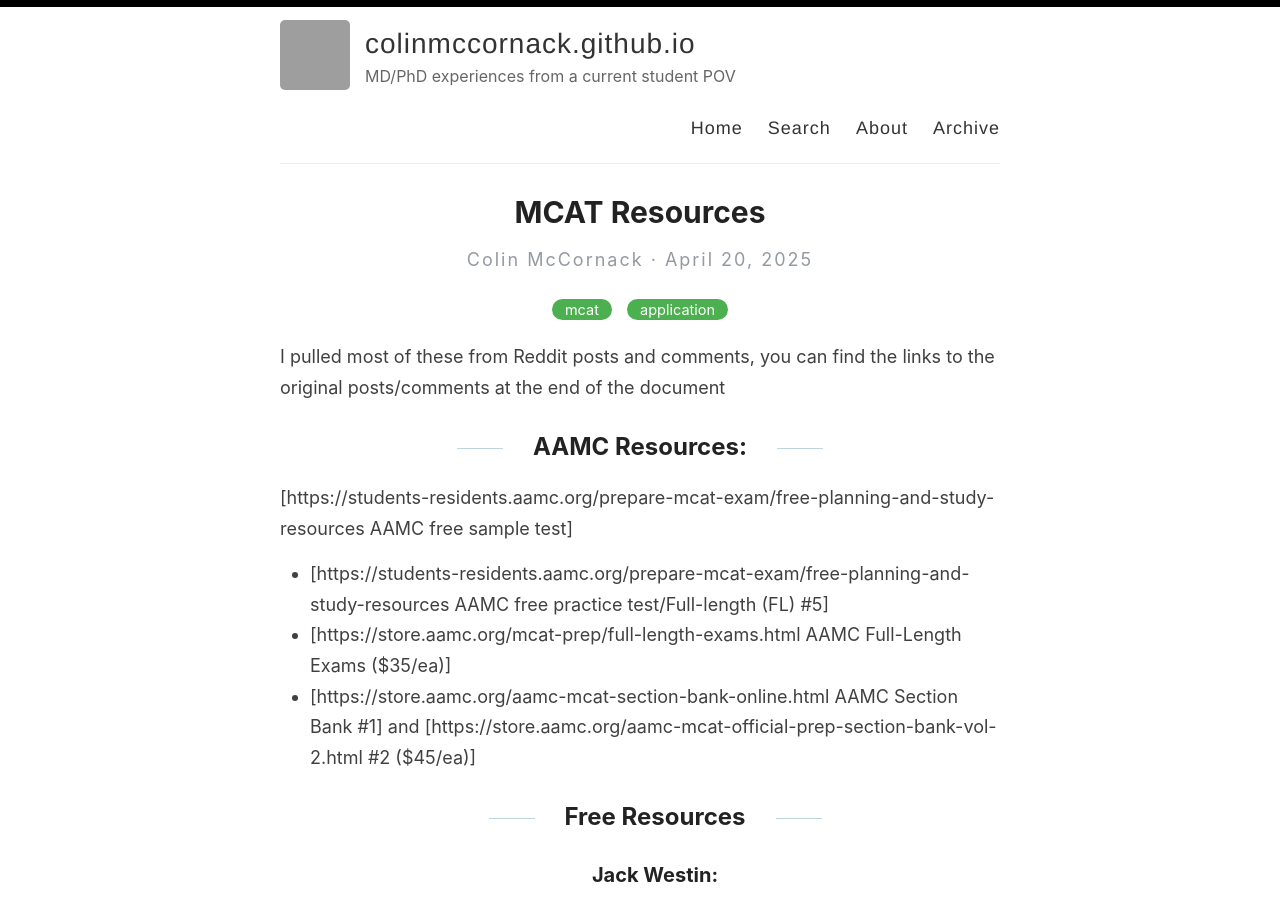
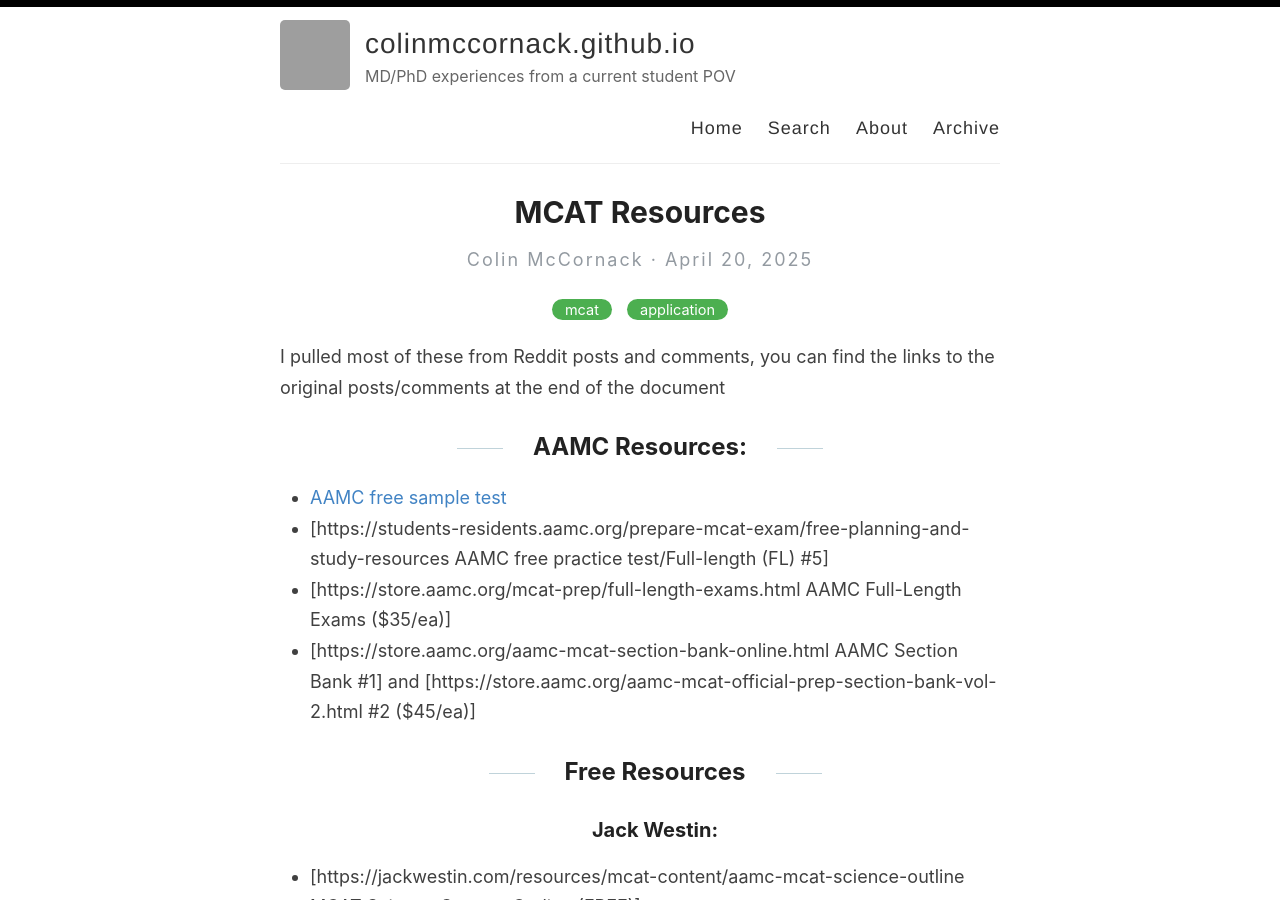
Before and after one commit to colinmccornack/colinmccornack.github.io, a Jekyll site: the page built from _posts/2025-04-20-MCAT-Resources.md, in a window 1280 px wide and 900 px high. Built offline with Jekyll 4.4.1, drawn with Linux system fonts in a browser that asks for light colours; grey boxes are pictures that could not be loaded.

Commit message:
Fixing formatting

```diff
--- a/_posts/2025-04-20-MCAT-Resources.md
+++ b/_posts/2025-04-20-MCAT-Resources.md
@@ -5,7 +5,7 @@ categories: [mcat, application]
 ---
 I pulled most of these from Reddit posts and comments, you can find the links to the original posts/comments at the end of the document
 ## AAMC Resources:
-[https://students-residents.aamc.org/prepare-mcat-exam/free-planning-and-study-resources AAMC free sample test]
+* [AAMC free sample test](https://students-residents.aamc.org/prepare-mcat-exam/free-planning-and-study-resources )
 * [https://students-residents.aamc.org/prepare-mcat-exam/free-planning-and-study-resources AAMC free practice test/Full-length (FL) #5]
 * [https://store.aamc.org/mcat-prep/full-length-exams.html AAMC Full-Length Exams ($35/ea)]
 * [https://store.aamc.org/aamc-mcat-section-bank-online.html AAMC Section Bank #1] and [https://store.aamc.org/aamc-mcat-official-prep-section-bank-vol-2.html #2 ($45/ea)]
```
Also changed, not shown: _posts/2025-04-20-MCAT-Study-Plan.md (+1 -1 lines).
